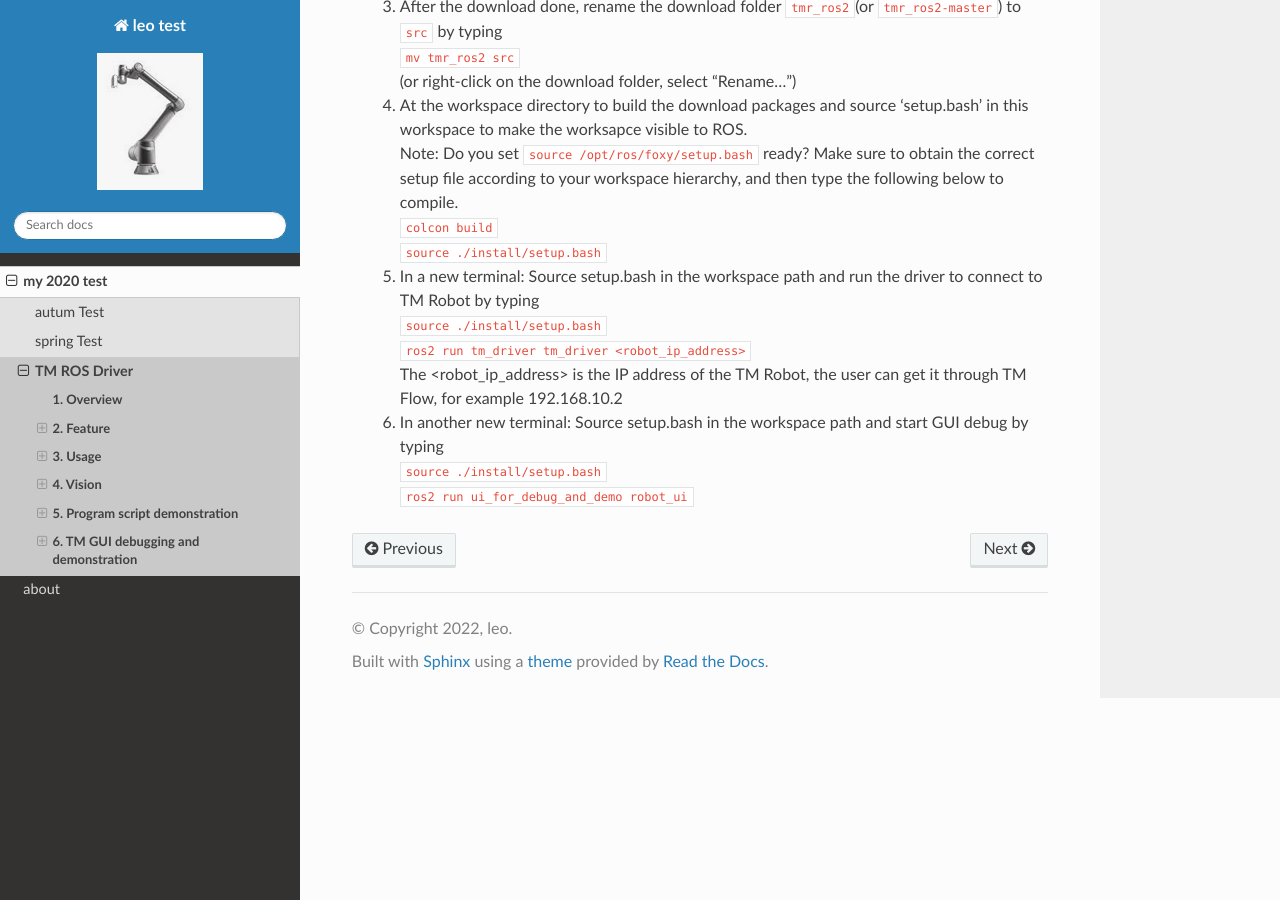
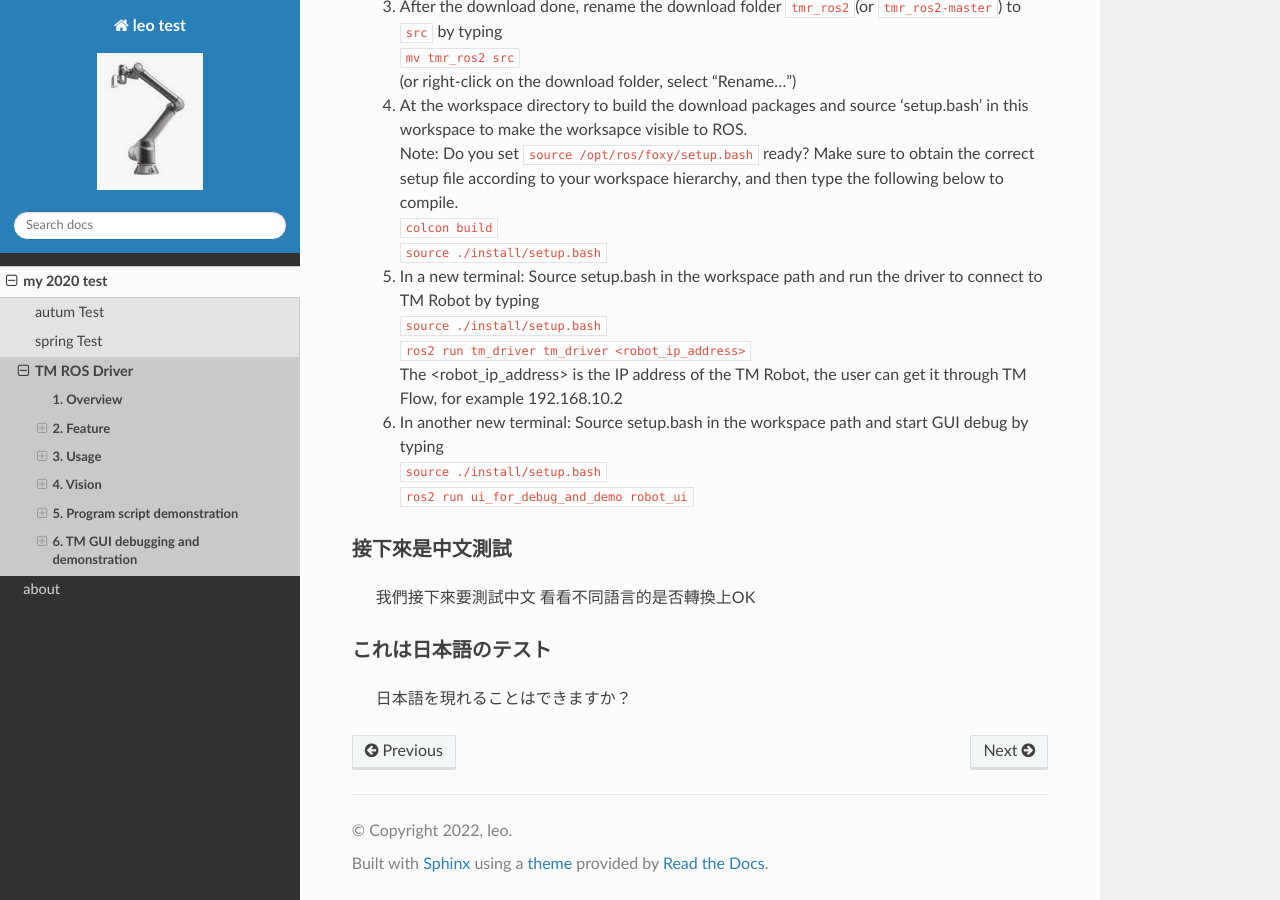
Before and after one commit to leoWuTmRobot/test_tutorial, a Sphinx documentation site: the page built from source/2020/tm_test/contents.md, in a window 1280 px wide and 900 px high, scrolled down 17383 px. Built offline with Sphinx 7.4.7 and the Read the Docs theme 2.0.0, drawn with Linux system fonts in a browser that asks for light colours; pages that are not in the unit, such as notebooks, are missing from menus.

Commit message:
add chinese and japanes test

```diff
--- a/source/2020/tm_test/contents.md
+++ b/source/2020/tm_test/contents.md
@@ -380,3 +380,10 @@ The <robot_ip_address> is the IP address of the TM Robot, the user can get it th
 > 6. In another new terminal: Source setup.bash in the workspace path and start GUI debug by typing<br/>
 ``source ./install/setup.bash``<br/>
 ``ros2 run ui_for_debug_and_demo robot_ui``<br/>
+
+### 接下來是中文測試
+> 我們接下來要測試中文
+> 看看不同語言的是否轉換上OK
+
+### これは日本語のテスト
+>　日本語を現れることはできますか？
--- /dev/null
+++ b/source/_static/my-styles.css
@@ -0,0 +1,3 @@
+body{
+    font-family:"Arial", Helvetica, sans-serif;
+}
--- /dev/null
+++ b/source/_templates/layout.html
@@ -0,0 +1,5 @@
+{# Import the theme's layout. #}
+{% extends "!layout.html" %}
+
+{# Custom CSS overrides #}
+{% set bootswatch_css_custom = ['_static/my-styles.css'] %}
```
